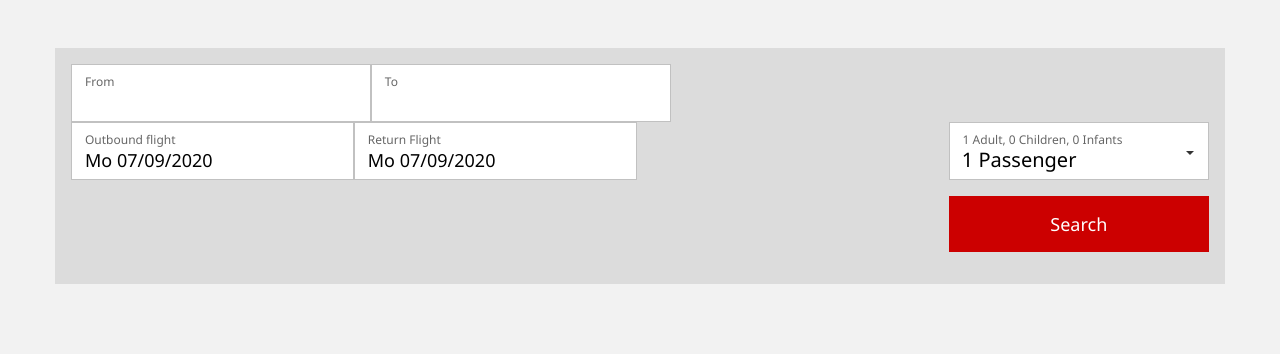
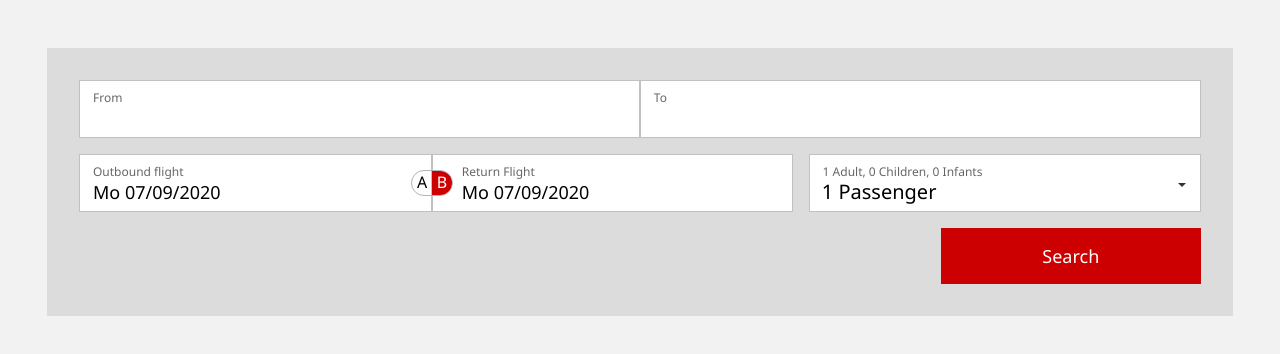
Before and after one commit to dicruzg/booking, a React app: page / in a window 1280 px wide. Shown: the top 354 px of the page. Built offline with nearby package versions, Linux system fonts and the light colour scheme.

Commit message:
Visual improvements, adding flightType selector

```diff
--- a/public/css/main.css
+++ b/public/css/main.css
@@ -19,8 +19,46 @@ input, label, button {
 
 #component-container {
   width: 90%;
-  padding: 1.0rem;
+  padding: 2rem 1rem 2rem 2rem;
   background-color: rgb(220,220,220);
   margin: 0 auto;
   margin-top: 3.0rem;
 }
+.react-datepicker {
+  border-radius: 0;
+  border-width: 0;
+}
+.react-datepicker__day-name {
+  font-size: 0.5rem;
+  font-weight: 500;
+  color: rgba(200,200,200,1)
+}
+.react-datepicker__current-month {
+  font-size: 0.8rem;
+}
+.react-datepicker__header {
+  background-color: #fff;
+  border-bottom: none;
+}
+.react-datepicker__day {
+  border-radius: 0 !important;
+  border: 0.01px solid rgba(200,200,200, 0.5);
+  margin: 0;
+  font-size: 0.6rem;
+  font-weight: 100;
+}
+.react-datepicker__day--today,
+.react-datepicker__day--in-selecting-range,
+.react-datepicker__day--in-range,
+.react-datepicker__day--keyboard-selected {
+  background-color: #c00;
+  opacity: 0.5;
+  color: #fff !important;
+}
+.react-datepicker__day--selected,
+.react-datepicker__day:hover {
+  background-color: #c00c !important;
+  opacity: 1 !important;
+  color: #fff;
+  outline: none !important;
+}
--- a/public/locations.json
+++ b/public/locations.json
@@ -6,5 +6,9 @@
   {
     "label": "Sofia",
     "tag": "SOf"
+  },
+  {
+    "label": "Holguin",
+    "tag": "HLG"
   }
 ]
--- a/src/App.js
+++ b/src/App.js
@@ -10,7 +10,12 @@ import Locations from './../public/locations.json'
 const App = ({ updateFlightLocations }) => {
 
   const loadLocations = async () => {
+    try {
+      const locations = await axios.get('https://www.swiss.com/us/en/Suggest/Suggest?q=%query%&m=HP')
+      return locations
+    } catch (err) {
       return Locations
+    }
   }
 
   useEffect(() => {
--- a/src/components/CountableItem.jsx
+++ b/src/components/CountableItem.jsx
@@ -22,7 +22,7 @@ const CountableItemHeaderContainer = styled.div`
   padding-right: 1.0rem;
 `
 
-const CountableItem = ({ header, subheader, count, onChange }) => {
+const CountableItem = ({ header, subheader, count, onChange, min, max }) => {
 
   const handleCountChange = ( count ) => {
     onChange(count)
@@ -37,7 +37,7 @@ const CountableItem = ({ header, subheader, count, onChange }) => {
           </CountableItemSubheader>
         </CountableItemHeader>
       </CountableItemHeaderContainer>
-      <Counter count={ count } setCount={ handleCountChange } />
+      <Counter count={ count } setCount={ handleCountChange } min={ min } max={ max } />
     </CountableItemContainer>
   )
 }
--- a/src/components/Counter.jsx
+++ b/src/components/Counter.jsx
@@ -26,18 +26,23 @@ const CounterInput = styled.input`
   font: 100 1.2rem 'Segoe UI', Tahoma, Geneva, Verdana, sans-serif !important;
 `
 
-const Counter = ({ count, setCount }) => {
+const Counter = ({ count, setCount, min=0, max=1000 }) => {
 
   const handleIncrement = () => {
-    setCount(count + 1)
+    if (count !== max) {
+      setCount(count + 1)
+    }
   }
 
   const handleDecrement = () => {
-    setCount(count - 1)
+    if (count !== min) {
+      setCount(count - 1)
+    }
   }
 
   const handleInputValueChanged = (event) => {
-    setCount(event.target.value)
+    const count = parseInt(event.target.value)
+    setCount(count === NaN ? 0 : count )
   }
 
   return (
--- a/src/components/FlightBooking.jsx
+++ b/src/components/FlightBooking.jsx
@@ -1,6 +1,7 @@
 import React from 'react'
 import { connect } from 'react-redux'
 import styled from 'styled-components'
+import moment from 'moment'
 
 import FlightBookingMembersSelect from './FlightMembersSelect.jsx'
 import FlightBookingLocation from './FlightBookingLocation.jsx'
@@ -9,31 +10,38 @@ import FlightBookingDatePicker from './FlightBookingDatePicker.jsx'
 const FlightBookingContainer = styled.div`
   width: 100%;
   display: flex;
-  justify-content: space-between;
+  flex-direction: row;
+  justify-content: stretch;
   align-items: flex-start;
   flex-wrap: wrap;
 `
 
 const FlightBookingLocationContainer = styled.div`
   display: flex;
-  padding-right: 20px;
+  padding-right: 1rem;
+  padding-bottom: 1rem;
+  flex-grow: 1;
 `
 
 const FlightBookingDateRangePickerContainer = styled.div`
   display: flex;
-  padding-right: 20px;
+  padding-right: 1rem;
+  padding-bottom: 1rem;
+  flex-grow: 1;
 `
 
 const FlightBookingMembersSelectContainer = styled.div`
   display: flex;
+  padding-right: 1rem;
+  padding-bottom: 1rem;
+  flex-grow: 1;
 `
 
 const FlightBookingSearchBtnContainer = styled.div`
   display: flex;
-  width: 24%;
-  margin-left: 76%;
+  width: 100%;
   justify-content: flex-end;
-  padding: 1.0rem 0;
+  padding: 0 1rem 0 0;
 `
 
 const FlightBookingSearchBtn = styled.button`
@@ -49,7 +57,9 @@ const FlightBookingSearchBtn = styled.button`
   border-radius: 0;
   background-color: #c00;
   color: #fff;
-  width: 260px;
+  width: 100%;
+  min-width: 260px;
+  max-width: 260px;
   height: 56px;
   white-space: nowrap;
   overflow: hidden;
@@ -60,7 +70,25 @@ const FlightBookingSearchBtn = styled.button`
 `
 
 const FlightBooking = ({ flightLocation, flightMembers, flightDates }) => {
-  console.log('FLIGHT DATES', flightDates)
+  const { origin, destination } = flightLocation
+  const { start } = flightDates
+  const { adults, children, infants } = flightMembers
+
+  const goToSearch = () => {
+    const flightOrigin = origin?.label || origin?.tag || ''
+    const flightDestination = destination?.label || destination?.tag || ''
+    const flightFromDate = moment(start).format('YYYY-MM-DD')
+
+    if (!flightOrigin || !flightDestination || !flightFromDate) {
+      window.alert('Please fill required fields');
+      return;
+    }
+
+    const searchUrl = `https://www.swiss.com/us/en/Book/Outbound/${flightOrigin}-${flightDestination}/from-${flightFromDate}/adults-${adults || 0}/children-${children || 0}/infants-${infants || 0}/class_economy/al-LX/sidmbvl`
+
+    window.open(searchUrl, self)
+  }
+
   return (
     <FlightBookingContainer>
 
@@ -81,7 +109,7 @@ const FlightBooking = ({ flightLocation, flightMembers, flightDates }) => {
 
       {/* SEARCH BTN */}
       <FlightBookingSearchBtnContainer>
-        <FlightBookingSearchBtn>
+        <FlightBookingSearchBtn onClick={ goToSearch }>
           Search
         </FlightBookingSearchBtn>
       </FlightBookingSearchBtnContainer>
--- a/src/components/FlightBookingDatePicker.jsx
+++ b/src/components/FlightBookingDatePicker.jsx
@@ -13,6 +13,7 @@ const FlightBookingDatePickerContainer = styled.div`
   display: flex;
   justify-content: flex-start;
   position: relative;
+  width: 100%;
 `
 
 const DatePickerContainer = styled.div`
@@ -42,6 +43,40 @@ const Input = styled.input`
     outline: none !important;
   }
 `
+
+const FlightTypeSwitchContainer = styled.span`
+  position: absolute;
+  width: 2.6rem;
+  height: 1.6rem;
+  top: calc(50% - 0.8rem);
+  left: calc(50% - 1.55rem);
+  overflow: hidden;
+  z-index: 10;
+  border-radius: 1.5rem;
+  border: 0.5px solid rgba(180,180,180, 1);
+  display: flex;
+  justify-content: space-around;
+  box-sizing: border-box;
+`
+
+const FlightTypeSwitch = styled.span`
+  text-align: center;
+  width: 50%;
+  height: 100%;
+  position: relative;
+  top: -0;
+  transition: all 0.5s ease-in-out;
+  cursor: pointer;
+  ${props => {
+    if(props.active)
+      return `
+        color: #fff;
+        background-color: #c00;
+      `
+    }
+  }
+`
+
 const formatDate = (dt) => {
   let date
   if (dt && dt instanceof Date) {
@@ -53,7 +88,7 @@ const formatDate = (dt) => {
   return date.format('dd DD/MM/YYYY') || ''
 }
 
-const DatePickerInput = ({ date, label, isEnabled, onChange, onFocus }) => {
+const DatePickerInput = ({ date, label, readonly, onFocus }) => {
   const [ dt, setDt ] = useState(formatDate())
 
   useEffect(() => {
@@ -61,13 +96,9 @@ const DatePickerInput = ({ date, label, isEnabled, onChange, onFocus }) => {
   }, [date])
 
 
-  const handleInputChange = (date) => {
-    onChange(new Date(date))
-  }
-
   return (
     <FlightBookingDatePickerInputContainer>
-      <Input value={dt} onChange={ handleInputChange } onFocus={ onFocus } />
+      <Input value={dt} onChange={ () => {} } onFocus={ onFocus } readonly={ readonly }/>
       <InputLabel>
         { label }
       </InputLabel>
@@ -78,48 +109,31 @@ const DatePickerInput = ({ date, label, isEnabled, onChange, onFocus }) => {
 const FlightBookingDatePicker = ({ updateFlightDates, updateFlightType, flightDates }) => {
   const { isOneWay, start, end } = flightDates
 
-  const [ startDate, setStartDate ] = useState(new Date())
-  const [ endDate, setEndDate ] = useState(new Date())
-  const [ isRange, setIsRange ] = useState(false)
   const [ showDatepicker, setShowDatepicker ] = useState(false)
 
-  useEffect(() => {
-    if (start) {
-      setStartDate(start)
-    }
-    if (end) {
-      setEndDate(endDate)
-    }
-
-    setIsRange(!isOneWay)
-
-  }, [flightDates])
-
   const handleStartDateChanged = (date) => {
-    setStartDate(date)
     updateFlightDates({start: date})
   }
 
   const handleEndDateChanged = (date) => {
-    setEndDate(date)
     setShowDatepicker(false)
     updateFlightDates({end: date})
   }
 
-  const startDatePickerProps = isRange
+  const startDatePickerProps = ! isOneWay
     ? {
         selectsStart: true,
-        startDate: startDate,
-        endDate: endDate,
+        startDate: start,
+        endDate: end,
         minDate: new Date()
       }
     : {}
 
     const endDatePickerProps = {
       selectsEnd: true,
-      startDate: startDate,
-      endDate: endDate,
-      minDate: startDate
+      startDate: start,
+      endDate: end,
+      minDate: start
     }
 
   return (
@@ -129,21 +143,30 @@ const FlightBookingDatePicker = ({ updateFlightDates, updateFlightType, flightDa
         {/* START DATE */}
         <InputContainer>
           <DatePickerInput
-            date={startDate}
-            label={ isRange ? 'Outbound flight' : 'One-way'}
+            date={start}
+            label={ isOneWay ? 'One-way' : 'Outbound flight' }
+            readonly
             onFocus={ () => setShowDatepicker(true)} />
         </InputContainer>
+        <FlightTypeSwitchContainer>
+          <FlightTypeSwitch onClick={ () => updateFlightType(true) } active={ isOneWay }>A</FlightTypeSwitch>
+          <FlightTypeSwitch onClick={ () => updateFlightType(false) } active={ !isOneWay }>B</FlightTypeSwitch>
+        </FlightTypeSwitchContainer>
         {/* END DATE */}
-        <InputContainer>
-          <DatePickerInput date={endDate} label="Return Flight" onFocus={ () => setShowDatepicker(true) }/>
+        <InputContainer paddingLeft="1.0rem" disabled={ isOneWay } >
+          <DatePickerInput
+            date={ end }
+            label="Return Flight"
+            readonly
+            onFocus={ isOneWay ? null : () => setShowDatepicker(true) } />
         </InputContainer>
       </FlightBookingDatePickerInputContainer>
 
       {/* HOLD THE DATEPICKERS CALENDARS */}
       <DatePickerContainer show={ showDatepicker }>
-        <DatePicker selected={ startDate } onChange={ handleStartDateChanged } { ...startDatePickerProps } inline />
-        { isRange ? (
-          <DatePicker selected={ endDate } onChange={ handleEndDateChanged } { ...endDatePickerProps } inline/>
+        <DatePicker selected={ start } onChange={ handleStartDateChanged } { ...startDatePickerProps } inline />
+        { !isOneWay ? (
+          <DatePicker selected={ end } onChange={ handleEndDateChanged } { ...endDatePickerProps } inline/>
         ) : null}
       </DatePickerContainer>
     </FlightBookingDatePickerContainer>
--- a/src/components/FlightMembersSelect.jsx
+++ b/src/components/FlightMembersSelect.jsx
@@ -116,18 +116,19 @@ const FlightMemberSelect = ({ flightMembers, updateFlightMembers }) => {
       headerSingular: 'Adult',
       subheader: '12+ years',
       key: 'adults',
+      min: 1
     },
     {
       headerPlural: 'Children',
       headerSingular: 'Children',
       subheader: '2-11 years',
-      key: 'children'
+      key: 'children',
     },
     {
       headerPlural: 'Infants',
       headerSingular: 'Infant',
       subheader: '0-1 years',
-      key: 'infants'
+      key: 'infants',
     }
   ]
 
@@ -140,7 +141,7 @@ const FlightMemberSelect = ({ flightMembers, updateFlightMembers }) => {
 
   // Render the options that will appear in the Flighting Member selector
   const renderOptions = () => categories.map((category) => {
-    const { headerPlural, subheader, key } = category
+    const { headerPlural, subheader, key, min } = category
 
     const count = flightMembers && flightMembers[key] ? flightMembers[key] : 0
     return (
@@ -149,6 +150,7 @@ const FlightMemberSelect = ({ flightMembers, updateFlightMembers }) => {
           header={ headerPlural }
           subheader={ subheader }
           count={ count }
+          min={ min }
           onChange={ (count) => handleCountChange(key, count) }
         />
       </CountableOption>
--- a/src/components/Input.jsx
+++ b/src/components/Input.jsx
@@ -10,6 +10,8 @@ export const InputContainer = styled.div`
   box-sizing: border-box;
   width: 100%;
   overflow: hidden;
+  ${props => props.paddingLeft ? `padding-left: ${props.paddingLeft};` : ''}
+  ${props => props.disabled ? 'opacity: 0.3;' : ''}
 `
 
 export const InputLabel = styled.small`
--- a/src/components/InputAutocomplete.jsx
+++ b/src/components/InputAutocomplete.jsx
@@ -6,6 +6,7 @@ const AutocompleteListContainer = styled.div`
   width: 100%;
   position: absolute;
   margin-top: 0.1rem;
+  z-index: 99;
   display: ${props => props.show ? 'block': 'none' };
 `
 
```
